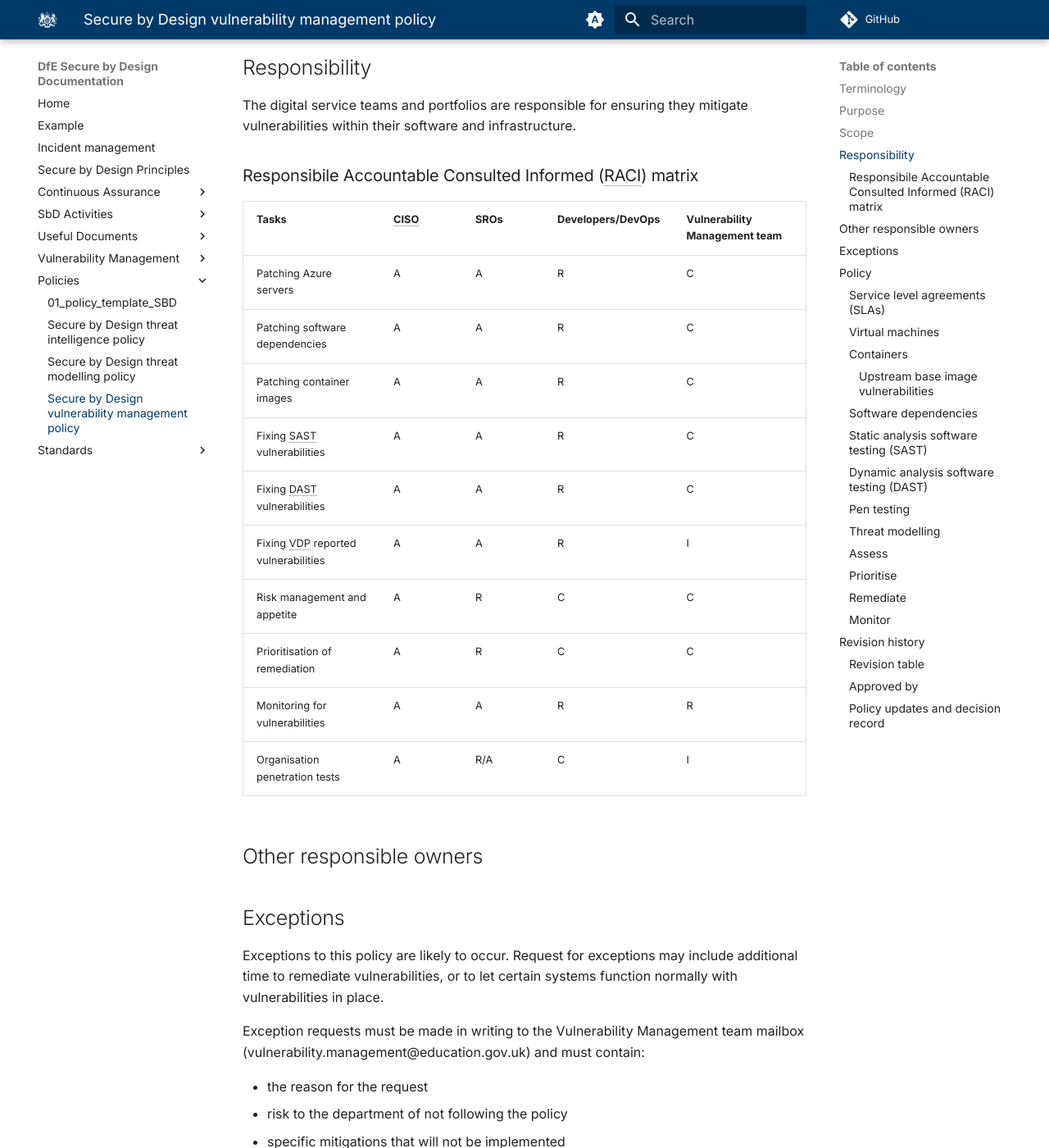
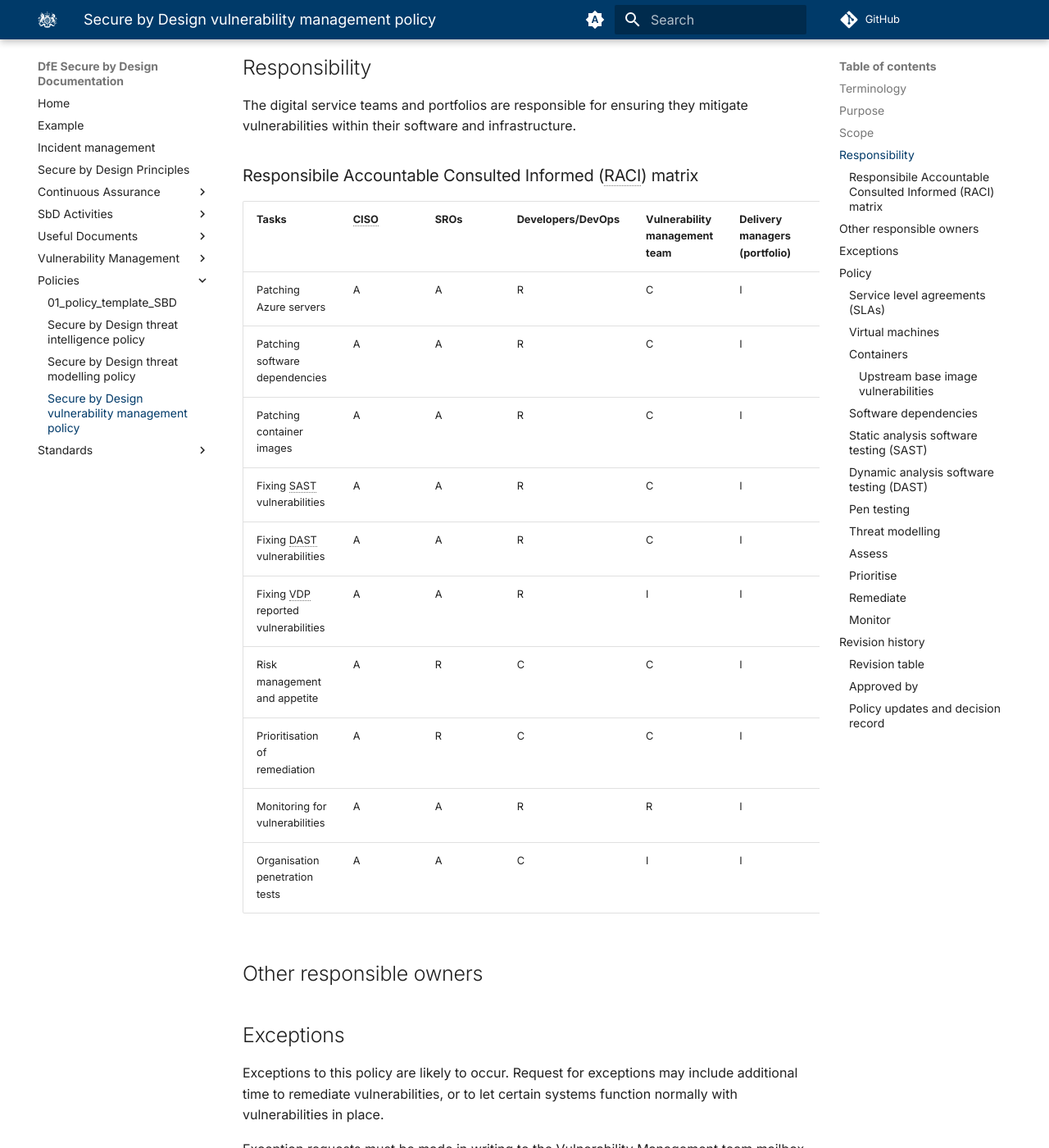
Before and after one commit to DFE-Digital/secure-by-design-docs, an MkDocs documentation site: the page built from docs/policies/vulnerability_management_policy.md, in a window 1280 px wide and 1400 px high, scrolled down 1076 px. Shown: the whole window at 82% size. Built offline with MkDocs 1.6.1 and Material for MkDocs 9.7.7, drawn with Linux system fonts in a browser that asks for light colours; comment, search, counter and statistics services are not loaded.

Commit message:
Adjust RACI

```diff
--- a/docs/policies/vulnerability_management_policy.md
+++ b/docs/policies/vulnerability_management_policy.md
@@ -38,18 +38,18 @@ The digital service teams and portfolios are responsible for ensuring they mitig
 
 ### Responsibile Accountable Consulted Informed (RACI) matrix
 
-| Tasks                               | CISO  | SROs  | Developers/DevOps | Vulnerability Management team |
-| ----------------------------------- | ------| ----- | ----------------- | ----------------------------- |
-| Patching Azure servers              | A     | A     | R                 | C                             |
-| Patching software dependencies      | A     | A     | R                 | C                             |
-| Patching container images           | A     | A     | R                 | C                             |
-| Fixing SAST vulnerabilities         | A     | A     | R                 | C                             |
-| Fixing DAST vulnerabilities         | A     | A     | R                 | C                             |
-| Fixing VDP reported vulnerabilities | A     | A     | R                 | I                             |
-| Risk management and appetite        | A     | R     | C                 | C                             |
-| Prioritisation of remediation       | A     | R     | C                 | C                             |
-| Monitoring for vulnerabilities      | A     | A     | R                 | R                             |
-| Organisation penetration tests      | A     | R/A   | C                 | I                             |
+| Tasks                               | CISO  | SROs  | Developers/DevOps | Vulnerability management team | Delivery managers (portfolio) | Architects |
+| ----------------------------------- | ----- | ----- | ----------------- | ----------------------------- | ----------------------------- | ---------- |
+| Patching Azure servers              | A     | A     | R                 | C                             | I                             | C          |
+| Patching software dependencies      | A     | A     | R                 | C                             | I                             | C          |
+| Patching container images           | A     | A     | R                 | C                             | I                             | C          |
+| Fixing SAST vulnerabilities         | A     | A     | R                 | C                             | I                             | C          |
+| Fixing DAST vulnerabilities         | A     | A     | R                 | C                             | I                             | C          |
+| Fixing VDP reported vulnerabilities | A     | A     | R                 | I                             | I                             | C          |
+| Risk management and appetite        | A     | R     | C                 | C                             | I                             | C          |
+| Prioritisation of remediation       | A     | R     | C                 | C                             | I                             | C          |
+| Monitoring for vulnerabilities      | A     | A     | R                 | R                             | I                             | C          |
+| Organisation penetration tests      | A     | A     | C                 | I                             | I                             | C          |
 
 ## Other responsible owners
 
```
